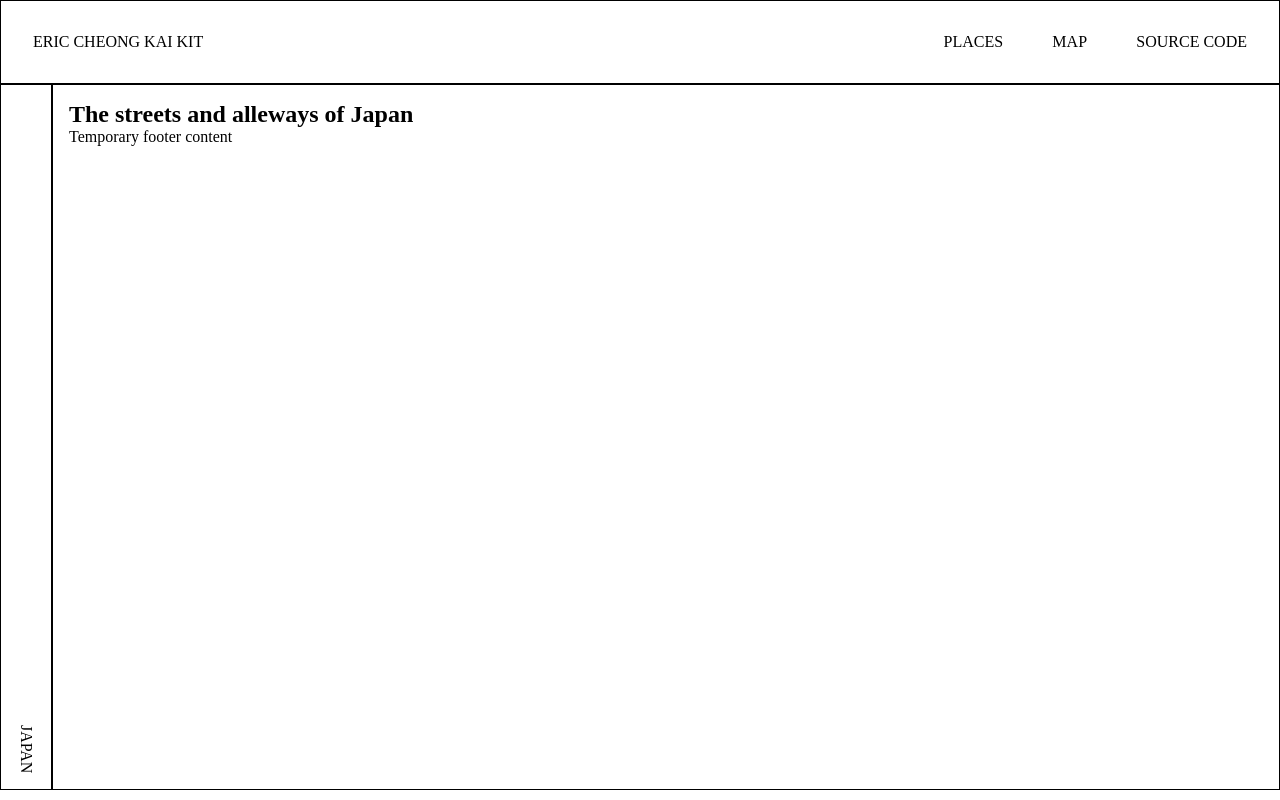
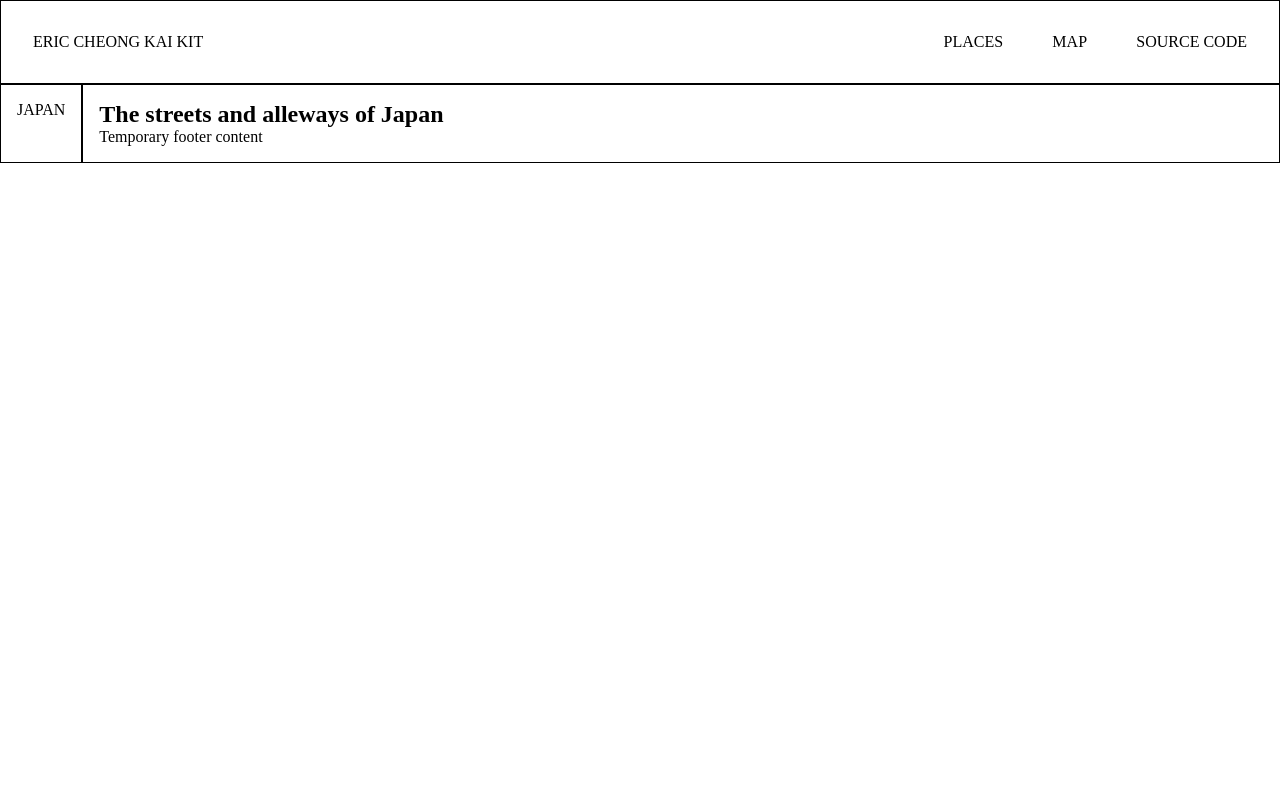
Before and after one commit to 25Ericcheong/binq, a React (Create React App) app: page / in a window 1280 px wide. Built offline with nearby package versions, Linux system fonts and the light colour scheme.

Commit message:
second try at trying to organize content as inspiration

```diff
--- a/src/app.scss
+++ b/src/app.scss
@@ -53,15 +53,10 @@
 
 .order-body {
   display: flex;
+  flex: 3;
+  height: 100%;
 
   .order-body-part {
-    flex: 1 1 auto;
-    flex-direction: column;
+    flex: 2;
   }
 }
-
-.order-sidebar {
-  height: 84%;
-  direction: rtl;
-  writing-mode: vertical-lr;
-}
```
